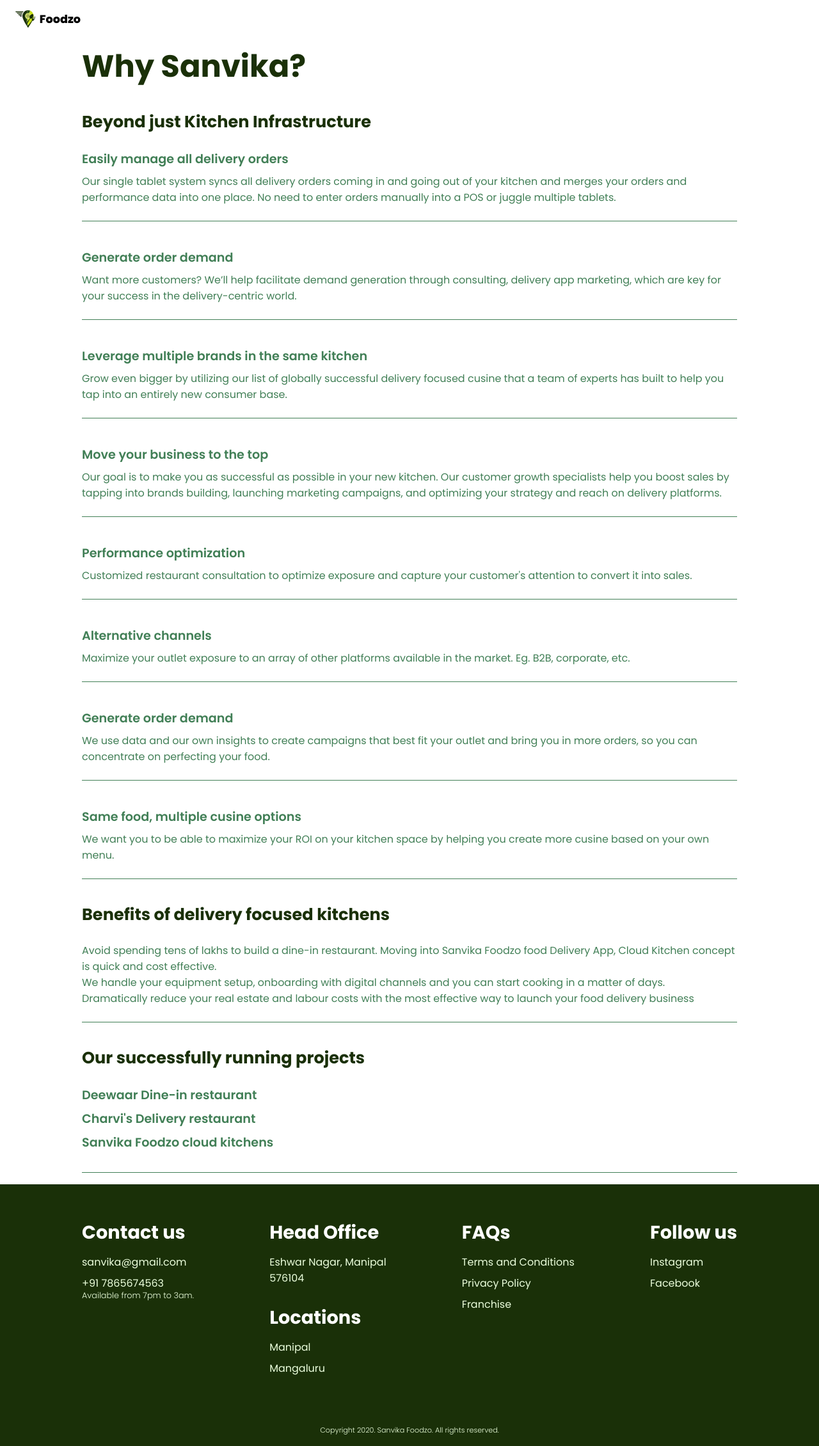
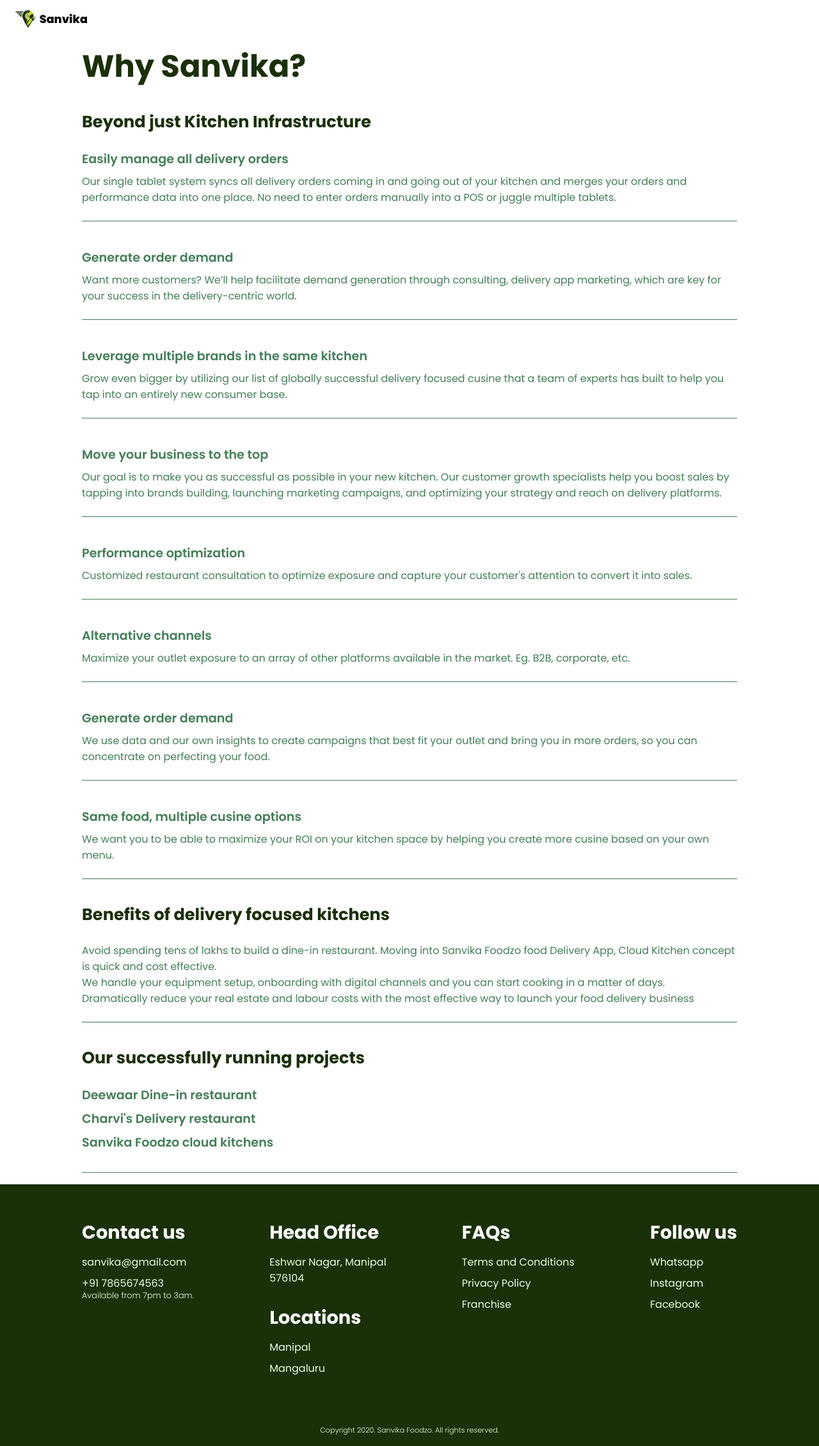
Before and after one commit to sayantank/sanvika, a React (Create React App) app: page /why in a window 1280 px wide. Shown: the whole page at 64% size. Built offline with nearby package versions, Linux system fonts and the light colour scheme.

Commit message:
added whatsapp, changed to sanvika

```diff
--- a/src/components/Footer/index.js
+++ b/src/components/Footer/index.js
@@ -34,16 +34,17 @@
                 <FooterColumn>
                     <FooterBlock>
                         <h1>FAQs</h1>
-                        <h2><Link to="/terms">Terms and Conditions</Link></h2>
-                        <h2><Link to="/privacy">Privacy Policy</Link></h2>
+                        <h2><Link to="/terms" rel="noopener noreferrer" target="_blank">Terms and Conditions</Link></h2>
+                        <h2><Link to="/privacy" rel="noopener noreferrer" target="_blank">Privacy Policy</Link></h2>
                         <h2><Link to="/franchise">Franchise</Link></h2>
                     </FooterBlock>
                 </FooterColumn>
                 <FooterColumn>
                     <FooterBlock>
                         <h1>Follow us</h1>
-                        <h2><a href="https://www.instagram.com/sanvikafoodzo/">Instagram</a></h2>
-                        <h2><a href="https://www.facebook.com/Sanvikafoodzo008/">Facebook</a></h2>
+                        <h2><a href="https://wa.me/message/BGU6HEM7N3H7A1" rel="noopener noreferrer" target="_blank">Whatsapp</a></h2>
+                        <h2><a href="https://www.instagram.com/sanvikafoodzo/" rel="noopener noreferrer" target="_blank">Instagram</a></h2>
+                        <h2><a href="https://www.facebook.com/Sanvikafoodzo008/" rel="noopener noreferrer" target="_blank">Facebook</a></h2>
                     </FooterBlock>
                 </FooterColumn>
             </FooterWrapper>
--- a/src/components/Navbar/index.js
+++ b/src/components/Navbar/index.js
@@ -18,7 +18,7 @@
             <NavContainer>
                 <LogoContainer>
                     <Logo style={{height:"65%", cursor:"pointer"}} onClick={redirectHome}/>
-                    <Title>Foodzo</Title>
+                    <Title>Sanvika</Title>
                 </LogoContainer>
                 <MobileIcon onClick={props.toggle}>
                     <FaBars />
--- a/src/components/Navbar2/index.js
+++ b/src/components/Navbar2/index.js
@@ -17,7 +17,7 @@
             <NavContainer>
                 <LogoContainer>
                     <Logo style={{height:"65%", cursor:"pointer"}} onClick={redirectHome}/>
-                    <Title>Foodzo {props.title}</Title>
+                    <Title>Sanvika {props.title}</Title>
                 </LogoContainer>
             </NavContainer>
         </Nav>
--- a/src/components/TermsContent/TermsContentElements.js
+++ b/src/components/TermsContent/TermsContentElements.js
@@ -8,10 +8,13 @@
 `
 
 export const Wrapper = styled.div`
-    width: 80%;
+    max-width: 70%;
     padding: 18px;
     display: flex;
     flex-direction: column;
+    @media screen and (max-width: 768px){
+        min-width: 80%;
+    }
 `
 
 export const SubHeader = styled.h1`
```
